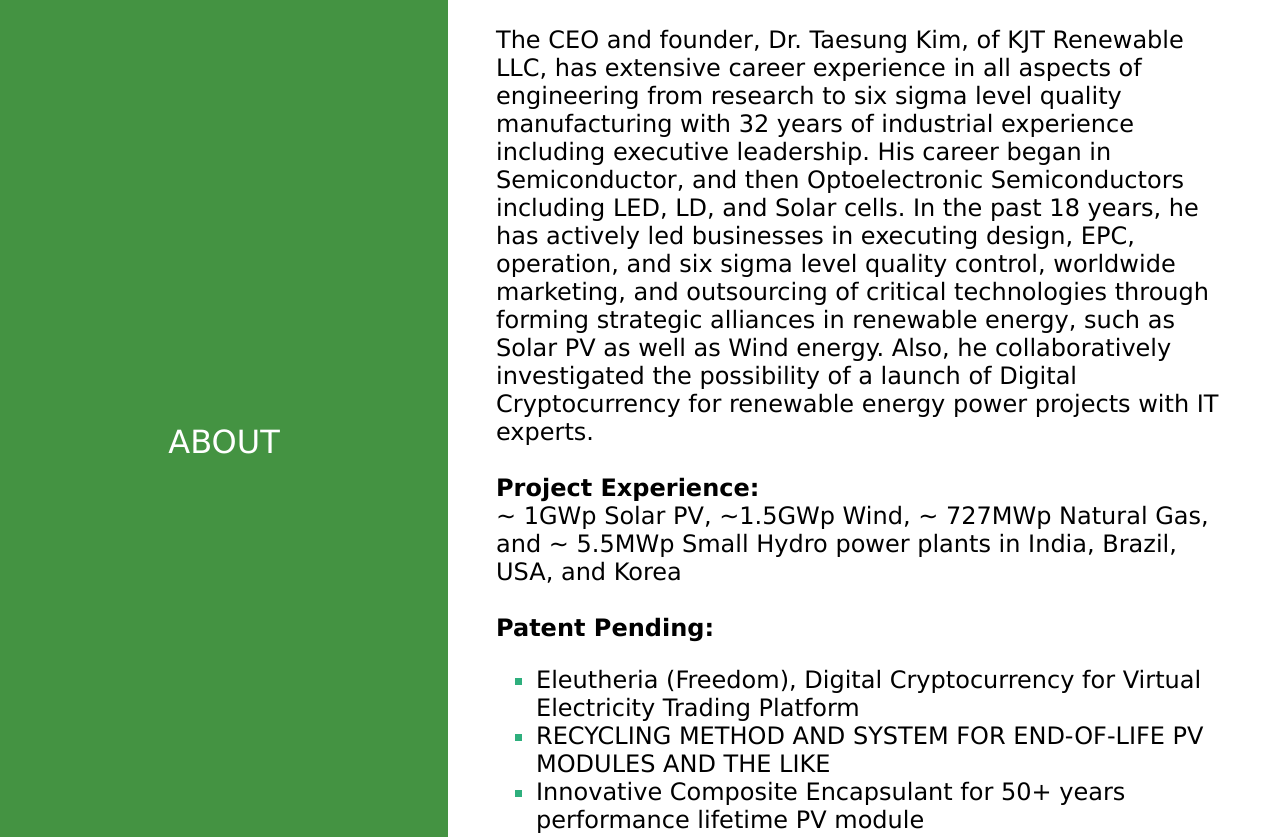
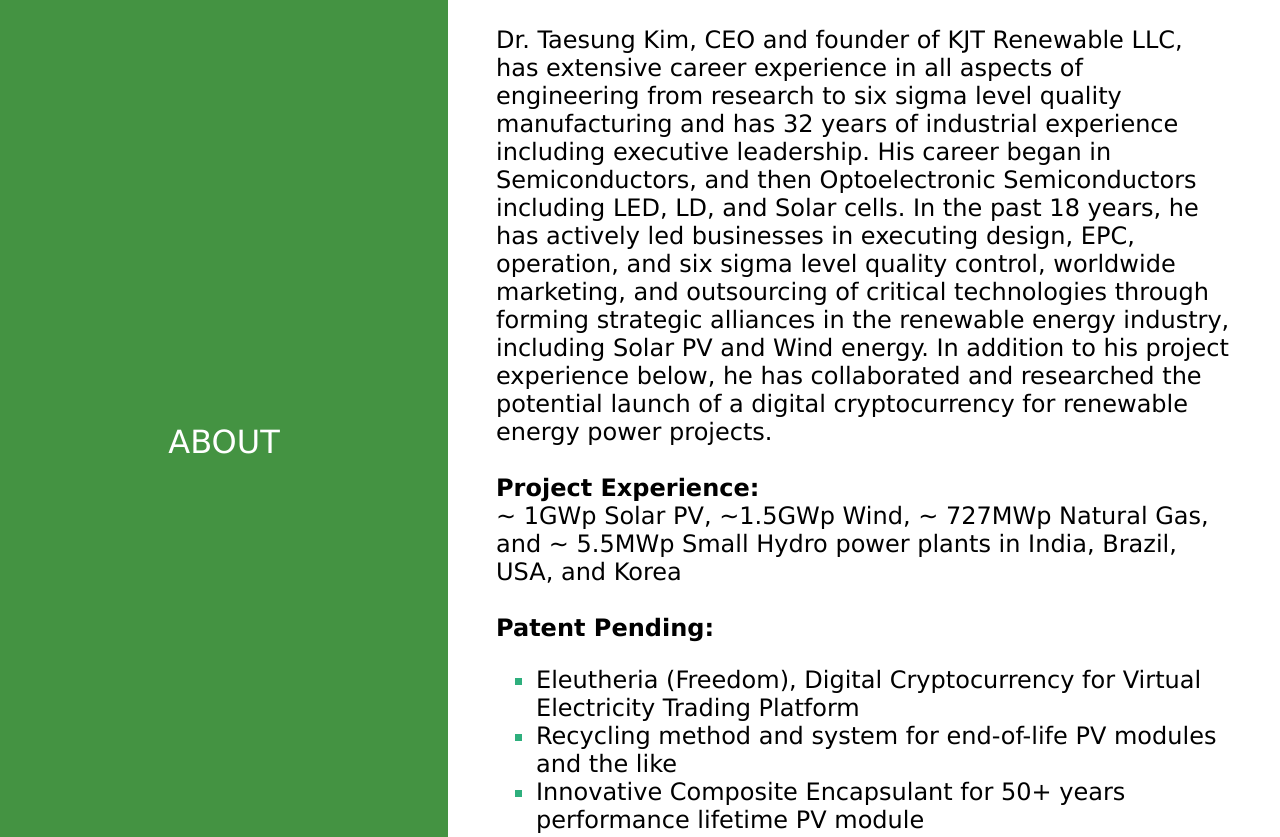
Before and after one commit to tedkim97/kjtenergy_website, a plain HTML site: page index.html in a window 1280 px wide. Shown: the part 822-1659 px from the top of the page. Drawn offline with Linux system fonts and the light colour scheme.

Commit message:
minor fixes to the website

```diff
--- a/index.html
+++ b/index.html
@@ -32,7 +32,7 @@
       </div>
     </div>
     <div class="contentpane" style="background:rgb(255, 255, 255)">
-      The CEO and founder, Dr. Taesung Kim, of KJT Renewable LLC, has extensive career experience in all aspects of engineering from research to six sigma level quality manufacturing with 32 years of industrial experience including executive leadership. His career began in Semiconductor, and then Optoelectronic Semiconductors including LED, LD, and Solar cells. In the past 18 years, he has actively led businesses in executing design, EPC, operation, and six sigma level quality control, worldwide marketing, and outsourcing of critical technologies through forming strategic alliances in renewable energy, such as Solar PV as well as Wind energy. Also, he collaboratively investigated the possibility of a launch of Digital Cryptocurrency for renewable energy power projects with IT experts.
+      Dr. Taesung Kim, CEO and founder of KJT Renewable LLC, has extensive career experience in all aspects of engineering from research to six sigma level quality manufacturing and has 32 years of industrial experience including executive leadership. His career began in Semiconductors, and then Optoelectronic Semiconductors including LED, LD, and Solar cells. In the past 18 years, he has actively led businesses in executing design, EPC, operation, and six sigma level quality control, worldwide marketing, and outsourcing of critical technologies through forming strategic alliances in the renewable energy industry, including Solar PV and Wind energy. In addition to his project experience below, he has collaborated and researched the potential launch of a digital cryptocurrency for renewable energy power projects.
 
       <br><br>
       <b>Project Experience:</b>
@@ -42,7 +42,7 @@
       <b>Patent Pending:</b>
       <ul>
         <li>Eleutheria (Freedom), Digital Cryptocurrency for Virtual Electricity Trading Platform</li>
-        <li>RECYCLING METHOD AND SYSTEM FOR END-OF-LIFE PV MODULES AND THE LIKE</li>
+        <li>Recycling method and system for end-of-life PV modules and the like</li>
         <li>Innovative Composite Encapsulant for 50+ years performance lifetime PV module</li>
       <ul>
     </div>
@@ -61,7 +61,7 @@
         <li>Site Surveys &amp; Acquisitions</li>
         <li>Geotechnical Studies &amp; EIA</li>
         <li>Zoning (SUP or CUP)</li>
-        <li>PBR</li>
+        <li>Permit By Rule (PBR)</li>
         <li>Interconnections</li>
         <li>EPC</li>
         <li>O&amp;M</li>
@@ -78,7 +78,7 @@
     <div class="contentpane" style="background:rgb(255, 255, 255); text-align:center">
       <figure>
         <img src=assets/taesung.png alt="Dr.Taesung Kim">
-        <figcaption>Taesung Kim</figcaption>
+        <figcaption>Taesung Kim, PhD.</figcaption>
         <figcaption>Renewable Energy Consultant</figcaption>
       </figure>
       Reach out for more details at: <a href="mailto:info@kjtenergy.com">info@kjtenergy.com</a>
```
